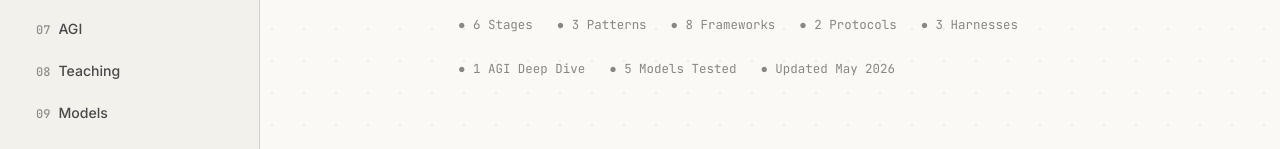
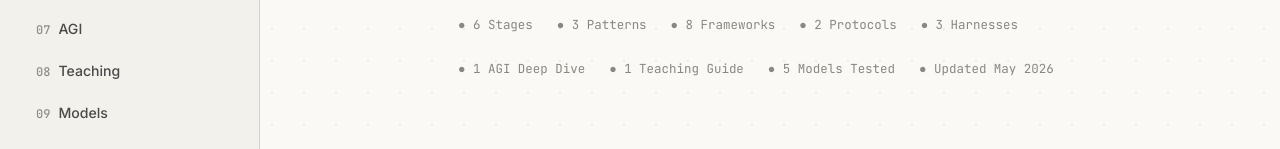
Before and after one commit to jlaiii/agentic-ai-roadmap, a plain HTML site: page index.html in a window 1280 px wide. Shown: the part 467-616 px from the top of the page. Drawn offline with nearby package versions, Linux system fonts and the light colour scheme; a web font is replaced by a local one.

Commit message:
v2.4: Update hero meta + README with Teaching section

```diff
--- a/index.html
+++ b/index.html
@@ -481,6 +481,7 @@
         <span>● 2 Protocols</span>
         <span>● 3 Harnesses</span>
         <span>● 1 AGI Deep Dive</span>
+        <span>● 1 Teaching Guide</span>
         <span>● 5 Models Tested</span>
         <span>● Updated May 2026</span>
       </div>
```
Also changed, not shown: 1 other file.
